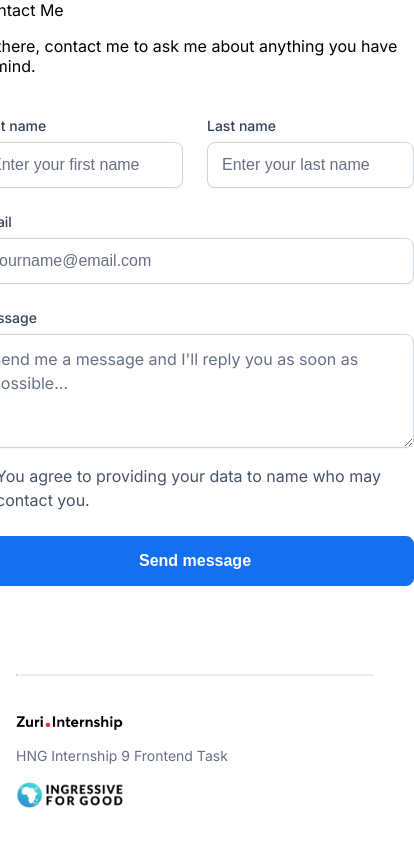
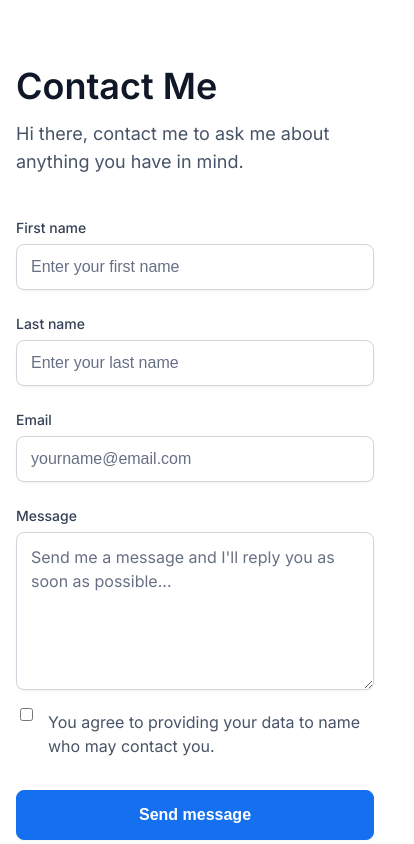
Before and after one commit to swissjake/Linktree-clone-HNG, a React (Create React App) app: page /contact in a window 390 px wide. Shown: the top 844 px of the page, 414 px wide, since content can reach past the window. Built offline with nearby package versions, Linux system fonts and the light colour scheme.

Commit message:
mobile contact done

```diff
--- a/src/components/input/Input.jsx
+++ b/src/components/input/Input.jsx
@@ -1,13 +1,13 @@
 import React from "react";
 import "./input.css";
 
-const Input = ({ label, type, placeholder }) => {
+const Input = ({ label, type, placeholder, id }) => {
   return (
     <div className="input__container">
       <label className="inputComponent__label" htmlFor="">
         {label}
       </label>
-      <input type={type} placeholder={placeholder} />
+      <input type={type} id={id} placeholder={placeholder} />
     </div>
   );
 };
--- a/src/components/links/LinkList.jsx
+++ b/src/components/links/LinkList.jsx
@@ -4,7 +4,7 @@ import "./LinkList.css";
 const LinkList = ({ name, id, links, title }) => {
   return (
     <div className="linkList__container">
-      <a href={links} target="_blank" title={title} id={id} rel="noreferrer">
+      <a href={links} title={title} id={id} rel="noreferrer">
         {name}
       </a>
     </div>
--- a/src/pages/contact/Contact.jsx
+++ b/src/pages/contact/Contact.jsx
@@ -7,25 +7,21 @@ const Contact = () => {
     <section className="mainContact__container">
       <div className="contact__container">
         <header>Contact Me</header>
-        <p>Hi there, contact me to ask me about anything you have in mind.</p>
+        <p className="contact__text">
+          Hi there, contact me to ask me about anything you have in mind.
+        </p>
         <form className="">
-          {/* <div>
-            <label htmlFor="">First name</label>
-            <input type="text" placeholder="Enter your first name" />
-          </div>
-          <div>
-            <label htmlFor="">Last name</label>
-            <input type="text" placeholder="Enter your first name" />
-          </div> */}
           <div className="inputs__container">
             <Input
               label="First name"
               type="text"
+              id="first_name"
               placeholder="Enter your first name"
             />
             <Input
               label="Last name"
               type="text"
+              id="last_name"
               placeholder="Enter your last name"
             />
           </div>
@@ -34,6 +30,7 @@ const Contact = () => {
             <Input
               label="Email"
               type="email"
+              id="email"
               placeholder="yourname@email.com"
             />
           </div>
@@ -41,18 +38,20 @@ const Contact = () => {
           <div className="textArea__container">
             <label className="textArea__label">Message</label>
             <textarea
-              rows={7}
+              id="message"
               placeholder="Send me a message and I'll reply you as soon as possible..."
             />
           </div>
 
           <div className="checkbox__container">
             <input type="checkbox" />
-            <p className="checkbox__text">
+            <label className="checkbox__text">
               You agree to providing your data to name who may contact you.
-            </p>
+            </label>
           </div>
-          <button>Send message</button>
+          <button type="sunmit" id="btn_submit">
+            Send message
+          </button>
         </form>
       </div>
     </section>
--- a/src/pages/contact/contact.css
+++ b/src/pages/contact/contact.css
@@ -1,12 +1,26 @@
 .mainContact__container{
     display: flex;
     width: 100%;
-    height: 100%;
+    height: 100vh;
     justify-content: center;
     align-items: center;
 }
 .contact__container{
     width:  720px;
+}
+
+.contact__container header{
+    font-weight: 600;
+    font-size: 36px;
+    line-height: 44px;
+    color: #101828;
+}
+
+.contact__text{
+    font-weight: 400;
+font-size: 20px;
+line-height: 30px;
+color: #475467;
 }
 
 .inputs__container{
@@ -26,11 +40,12 @@
 }
 
 .textArea__container textarea{
+    height: 132px;
     background: #FFFFFF;
     border: 1px solid #D0D5DD;
     box-shadow: 0px 1px 2px rgba(16, 24, 40, 0.05);
     border-radius: 8px;
-    padding: 0 14px;
+    padding: 12px 14px;
 }
 
 .textArea__container textarea::placeholder{
@@ -38,7 +53,6 @@
     font-size: 16px;
     line-height: 24px;
     color: #667085;
-    padding: 12px 0;
 }
 
 .textArea__label{
@@ -53,6 +67,7 @@
 .checkbox__container{
     display: flex;
     align-items: center;
+    margin-top: 24px;
 }
 
 .checkbox__text{
@@ -60,6 +75,9 @@
 font-size: 16px;
 line-height: 24px;
 color: #475467;
+margin-left: 12px;
+
+
 }
 
 .contact__container button{
@@ -74,5 +92,46 @@ color: #475467;
     padding: 12px 20px;
     color: #FFFFFF;
     cursor: pointer;
-    margin-top: 8px;
+    margin-top: 32px;
 }
+
+
+@media (min-width:0px) and (max-width:750px){
+    .mainContact__container{
+       height: 100%;
+    }
+
+    .contact__container{
+        padding: 0 16px;
+    }
+
+    .contact__text{
+    font-size: 18px;
+    line-height: 28px;
+    margin-top: 12px;
+    }
+
+    .inputs__container{
+        flex-direction: column;
+    }
+
+    .checkbox__container{
+        margin-top: -20px;
+    }
+
+    .checkbox__text{
+       margin-top: 40px;
+
+    }
+
+    .contact__container{
+        margin-top: 64px;
+    }
+
+}
+
+/* @media (min-width:751px){
+    .contact__container{
+        margin-top: 156px;
+    }
+} */
```
